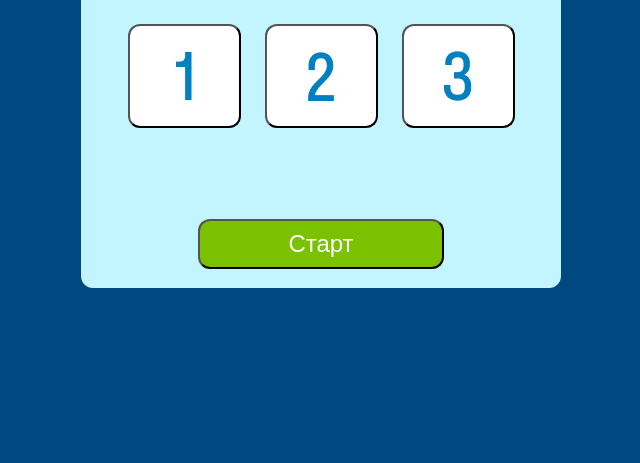
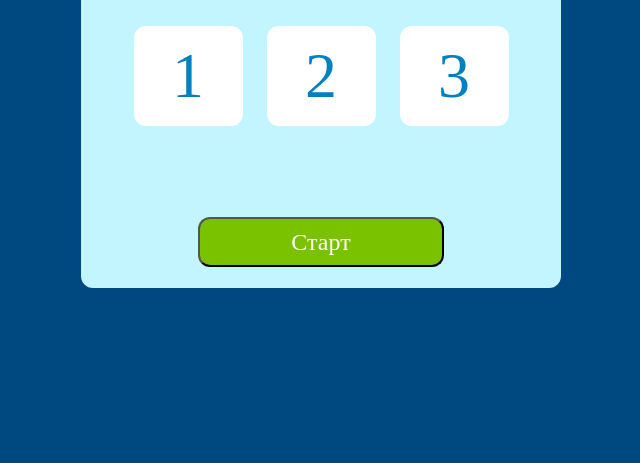
Before and after one commit to cimvol/Poker, a plain HTML site: page index.html in a window 1280 px wide. Shown: the part 337-800 px from the top of the page, without its empty margins (319-959 px from the left). Drawn offline with Linux system fonts and the light colour scheme; a web font is replaced by a local one.

Commit message:
Убрал рамки у кнопок и сделал радио кнопки

```diff
--- a/index.html
+++ b/index.html
@@ -10,29 +10,30 @@
 </head>
 <body class="body__fon">
     <div class="container">
-        <p class="title">Выбери сложность</p>
+        <p class="container__title">Выбери сложность</p>
         <div class="complexity">
-        <button class="level">
-            <div class="complexity__blok">
-                <div class="comlexity__blok_box">
-                <img src="./image/1.png" alt="one">
-               </div>
+
+        <button class="complexity_button">
+            <div class="complexity_button__blok">
+                <input type="radio" id="radio1" name="radios" value="1" checked>
+                <label class="level" for="radio1">1</label>
             </div>
         </button>
-        <button class="level">
-            <div class="complexity__blok">
-                <div class="comlexity__blok_box">
-                <img src="./image/2.png" alt="two">
-                </div>
+
+        <button class="complexity_button">
+            <div class="complexity_button__blok">
+            <input type="radio" id="radio2" name="radios" value="2" checked>
+            <label class="level" for="radio2">2</label>
+        </div>
+        </button>
+
+        <button class="complexity_button">
+            <div class="complexity_button__blok">
+            <input type="radio" id="radio3" name="radios" value="3" checked>
+                <label class="level" for="radio3">3</label>
             </div>
         </button>
-        <button class="level">
-            <div class="complexity__blok">
-                <div class="comlexity__blok_box">
-                <img src="./image/3.png" alt="three">
-               </div>
-           </div>
-        </button>
+
         <button class="button">
            <p class="button__text">Старт</p>
         </button>
--- a/stil.css
+++ b/stil.css
@@ -1,3 +1,22 @@
+@font-face {
+    font-family: "StratosSkyeng";
+    font-style: normal;
+    font-weight: 400;
+    font-display: swap;
+    src: url("./assets/fonts/stratosskyengweb-regular.woff2") format("woff2");
+  }
+
+  @font-face {
+    font-family: "StratosSkyeng";
+    font-style: normal;
+    font-weight: 500;
+    font-display: swap;
+    src: url("./assets/fonts/stratosskyengweb-medium.woff2") format("woff2");
+  }
+
+
+
+
 .body__fon {
    background: #004980;
    display: flex;
@@ -16,7 +35,8 @@
     align-items: center;
 }
 
-.title {
+.container__title {
+    font-family: "StratosSkyeng";
     font-style: normal;
     font-weight: 400;
     font-size: 40px;
@@ -24,7 +44,6 @@
     text-align: center;
     color: #004980;
     width: 208px;
-
 }
 
 .complexity {
@@ -34,25 +53,28 @@
     gap: 24px;
 }
 
-.level {
+.complexity input[type="radio"] {
+    display: none;
+}
+
+.complexity_button {
     background: #FFFFFF;
     border-radius: 12px;
+    border: none;
 }
 
-/* .level :hover {
-    background: #c9bbbb;
-} */
 
-
-.complexity__blok {
+.complexity_button__blok {
     width: 97px;
     height: 98px;
     background: #FFFFFF;
     display: flex;
     justify-content: center;
+    border: none;
 }
 
-.comlexity__blok_box {
+
+.level {
     font-family: 'StratosSkyeng';
     font-style: normal;
     font-weight: 400;
@@ -64,6 +86,7 @@
     color: #0080C1;
 }
 
+
 .button {
     margin-top: 67px;
     width: 246px;
@@ -74,9 +97,12 @@
     justify-content: center;
     align-items: center;
     color: #FFFFFF;
+}
+
+.button__text {
+    font-family: "StratosSkyeng";
     font-style: normal;
     font-weight: 400;
     font-size: 24px;
     line-height: 32px;
-
 }
```
Also changed, not shown: 1 other file.
